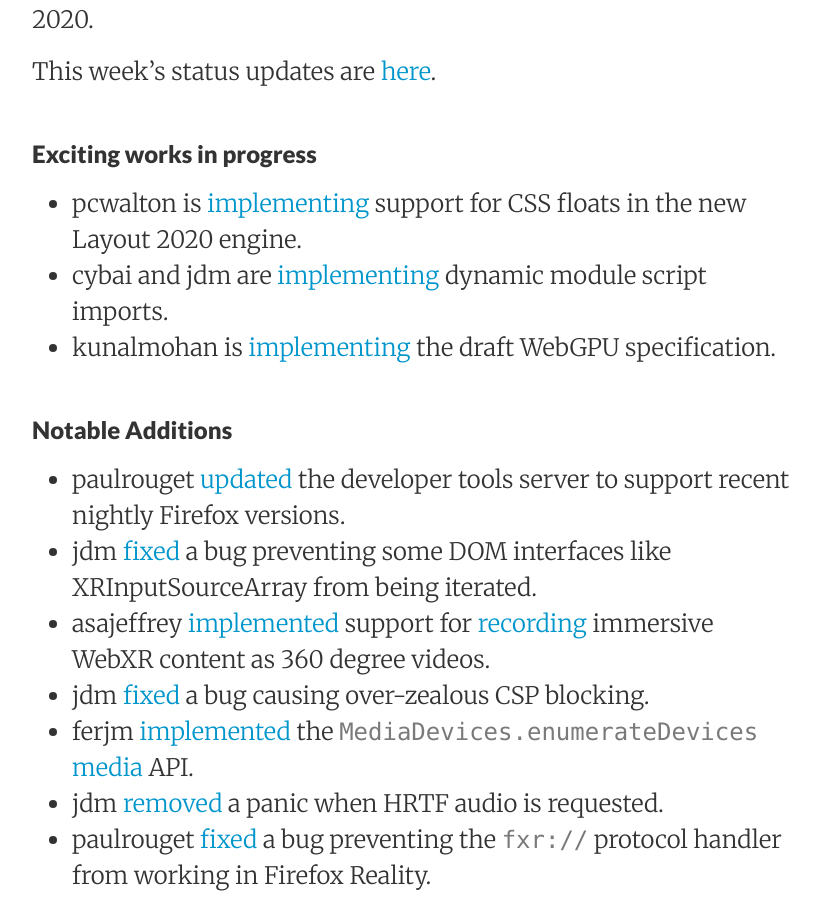
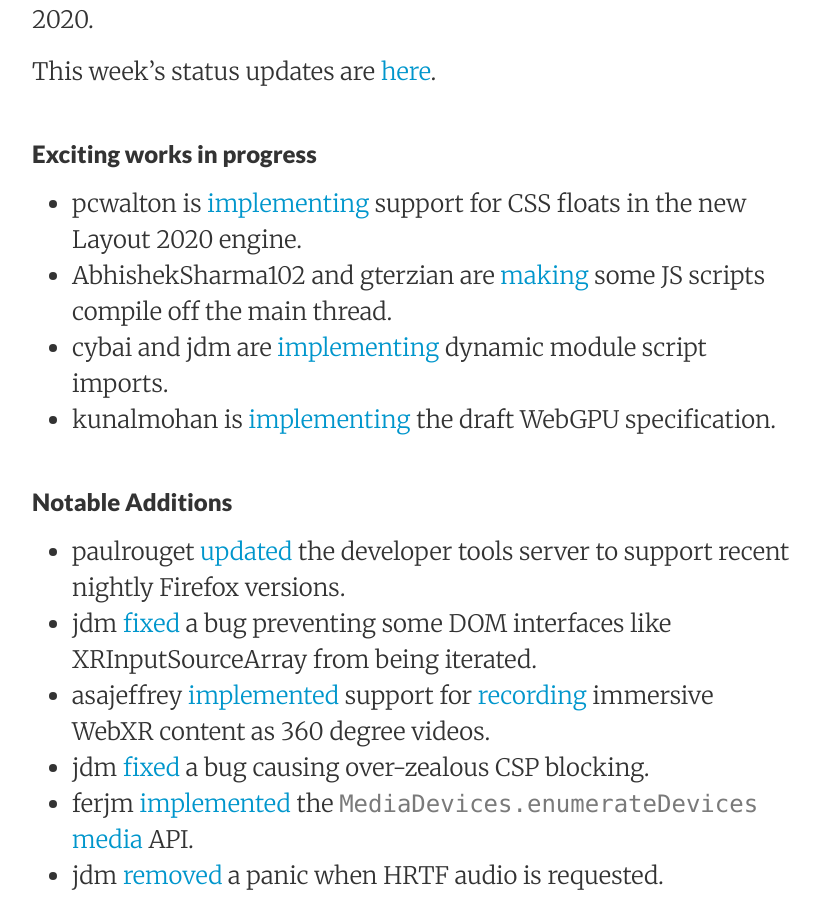
Before and after one commit to servo/blog.servo.org, a Jekyll site: the page built from _posts/2020-07-13-twis-132.md, in a window 1280 px wide and 900 px high, scrolled down 1049 px. Shown: the whole window, without its empty margins (224-1044 px from the left). Built offline with Jekyll 4.4.1, drawn with Linux system fonts in a browser that asks for light colours.

Commit message:
Add OMT JS compilation.

```diff
--- a/_posts/2020-07-13-twis-132.md
+++ b/_posts/2020-07-13-twis-132.md
@@ -23,6 +23,7 @@ This week's status updates are [here](https://build.servo.org/standups/).
 ### Exciting works in progress
 
 - pcwalton is [implementing](https://github.com/servo/servo/pull/27216) support for CSS floats in the new Layout 2020 engine.
+- AbhishekSharma102 and gterzian are [making](https://github.com/servo/servo/pull/26710) some JS scripts compile off the main thread.
 - cybai and jdm are [implementing](https://github.com/servo/servo/pull/27026) dynamic module script imports.
 - kunalmohan is [implementing](https://github.com/servo/servo/projects/24) the draft WebGPU specification.
 
```
